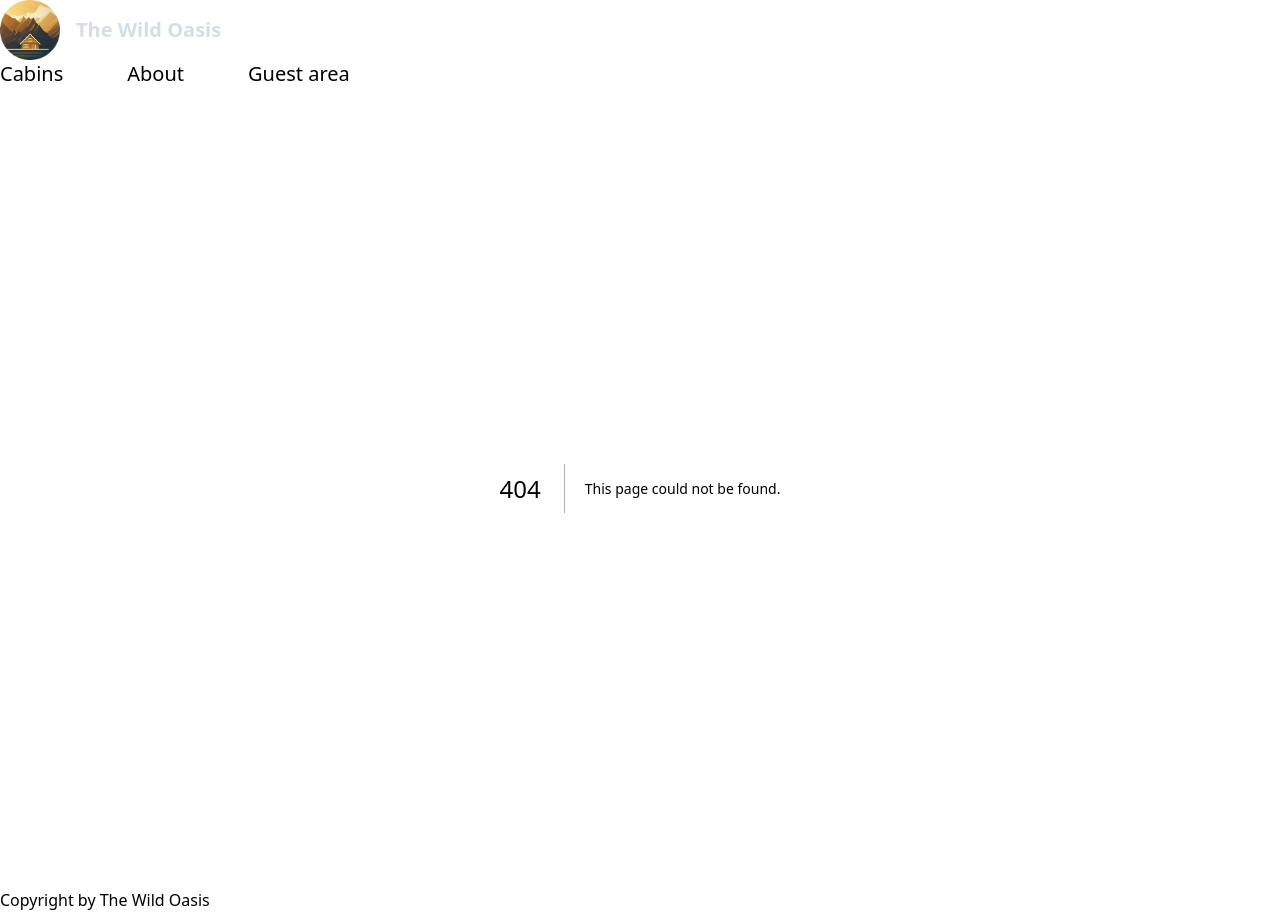
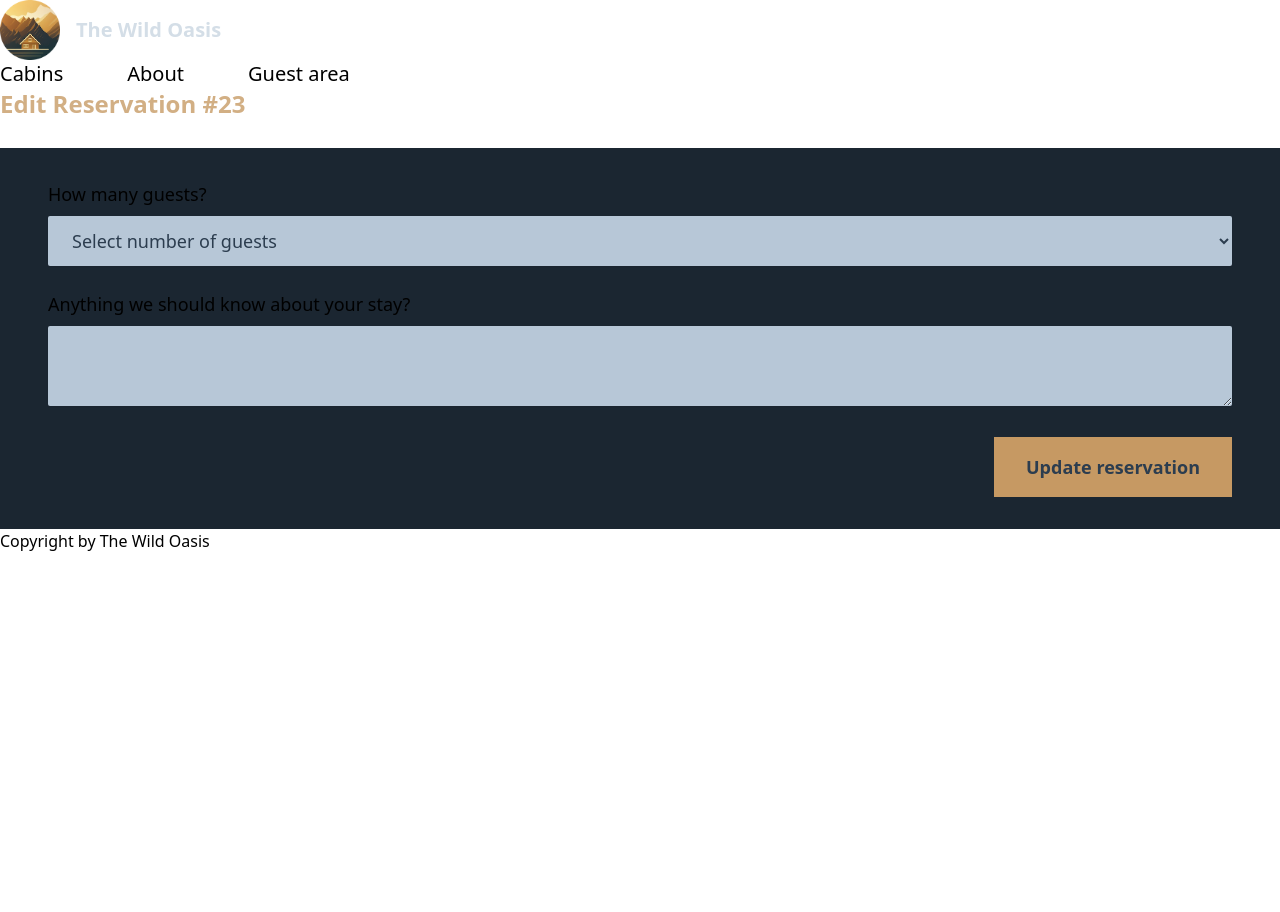
Before and after one commit to rachellezhu/the-wild-oasis-next.js, a Next.js app: page /reservations/edit in a window 1280 px wide. Before the commit this address had no page. After the commit the page ends 800 px from the top, so only its background shows below. Built offline with nearby package versions, Linux system fonts and the light colour scheme.

Commit message:
add some starter files

```diff
--- a/app/_components/ReservationCard.tsx
+++ b/app/_components/ReservationCard.tsx
@@ -1,6 +1,5 @@
 import { format, isPast, isToday } from "date-fns";
-import { TBookingWithCabin } from "../_types/booking-type";
-import { start } from "repl";
+import { TBookingsByGuest } from "../_types/booking-type";
 import { formatDistanceFromNow } from "../_lib/helpers";
 import { PencilSquareIcon } from "@heroicons/react/24/solid";
 import DeleteReservation from "./DeleteReservation";
@@ -8,7 +7,7 @@ import DeleteReservation from "./DeleteReservation";
 export default function ReservationCard({
   booking,
 }: {
-  booking: TBookingWithCabin;
+  booking: TBookingsByGuest;
 }) {
   const {
     id,
--- a/app/profile/edit/page.tsx
+++ /dev/null
@@ -1,3 +0,0 @@
-export default Page() {
- return <div></div>
-}
--- /dev/null
+++ b/app/reservations/edit/page.tsx
@@ -0,0 +1,53 @@
+export default function Page() {
+  const reservationId = 23;
+  const maxCapacity = 23;
+
+  return (
+    <div>
+      <h2 className="font-semibold text-2xl text-accent-400 mb-7">
+        Edit Reservation #{reservationId}
+      </h2>
+
+      <form
+        action=""
+        className="bg-primary-900 py-8 px-12 text-lg flex gap-6 flex-col"
+      >
+        <div className="space-y-2">
+          <label htmlFor="num-guests">How many guests?</label>
+          <select
+            name="num-guests"
+            id="num-guests"
+            className="px-5 py-3 bg-primary-200 text-primary-800 w-full shadow-sm rounded-sm"
+            required
+          >
+            <option value="" key="">
+              Select number of guests
+            </option>
+            {Array.from({ length: maxCapacity }, (_, i) => i + 1).map((x) => (
+              <option value={x} key={x}>
+                {x} {x === 1 ? "guest" : "guests"}
+              </option>
+            ))}
+          </select>
+        </div>
+
+        <div className="space-y-2">
+          <label htmlFor="observations">
+            Anything we should know about your stay?
+          </label>
+          <textarea
+            id="observations"
+            name="observations"
+            className="px-5 py-3 bg-primary-200 text-primary-800 w-full shadow-sm rounded-sm"
+          />
+        </div>
+
+        <div className="flex justify-end items-center gap-6">
+          <button className="bg-accent-500 px-8 py-4 text-primary-800 font-semibold hover:bg-accent-600 transition-all disabled:cursor-not-allowed disabled:bg-gray-500 disabled:text-gray-300">
+            Update reservation
+          </button>
+        </div>
+      </form>
+    </div>
+  );
+}
--- a/app/reservations/page.tsx
+++ b/app/reservations/page.tsx
@@ -1,3 +1,29 @@
-export default function Page() {
-  return <div></div>;
+import ReservationCard from "../_components/ReservationCard";
+import { getBookingsByGuestId } from "../_lib/booking-services";
+
+export default async function Page() {
+  const bookings = await getBookingsByGuestId(23);
+
+  return (
+    <div>
+      <h2 className="font-semibold text-2xl text-accent-400 mb-7">
+        Your reservations
+      </h2>
+
+      {bookings.data.length === 0 ? (
+        <p className="text-lg">
+          You have no reservations yet. Check out our&nbsp;
+          <a className="underline textacc500" href="/cabins">
+            luxury cabin &rarr;
+          </a>
+        </p>
+      ) : (
+        <ul className="space-y-6">
+          {bookings.data.map((booking) => (
+            <ReservationCard booking={booking} key={booking.id} />
+          ))}
+        </ul>
+      )}
+    </div>
+  );
 }
--- /dev/null
+++ b/app/thank-you/page.tsx
@@ -0,0 +1,14 @@
+export default function Page() {
+  return (
+    <div className="text-center space-y-6 mt4">
+      <h1 className="text-3xl font-semibold">
+        Thank you for your reservation!
+      </h1>
+
+      <a
+        href="/account/reservations"
+        className="underline text-xl text-accent-500 inline-block"
+      ></a>
+    </div>
+  );
+}
```
